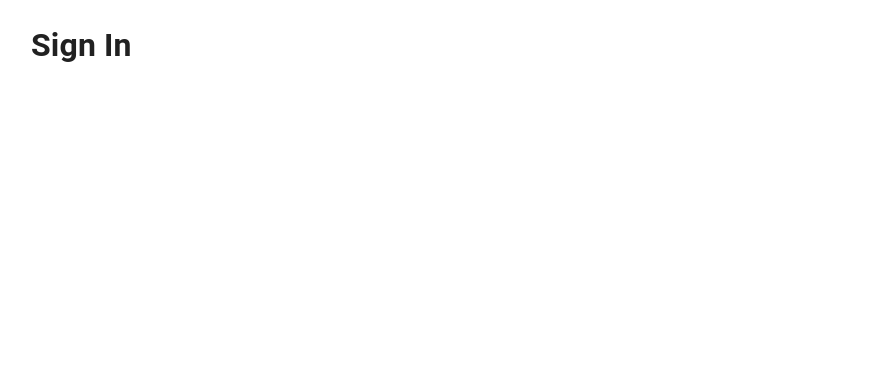
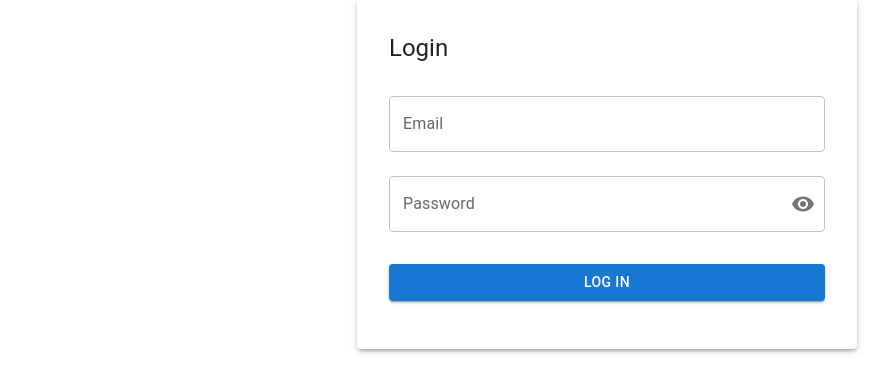
Before and after one commit to True-Orbit/web, a Next.js app: page /login in a window 1280 px wide. Shown: the top 392 px of the page, without its empty margins (33-923 px from the left). Built offline with nearby package versions, Linux system fonts and the light colour scheme.

Commit message:
login page up

```diff
--- a/next.config.mjs
+++ b/next.config.mjs
@@ -9,7 +9,9 @@ const nextConfig = {
   sassOptions: {
     includePaths: [path.join(__dirname, 'styles')],
   },
-
+  experimental: {
+    serverComponents: false,
+  },
   async redirects() {
     return [
       {
--- a/src/app/feed/page.tsx
+++ b/src/app/feed/page.tsx
@@ -6,7 +6,7 @@ import { Context as AuthContext } from '@/resources/auth';
 
 const Feed = () => {
   const { isAuthenticated } = useContext(AuthContext);
-  console.log('isAuthenticated: ', isAuthenticated);
+
   return (
     <Container>
       <h1>Welcome to True Orbit!</h1>
--- a/src/app/layout.tsx
+++ b/src/app/layout.tsx
@@ -6,7 +6,7 @@ import { ThemeProvider } from '@mui/material/styles';
 import { createTheme } from '@/app/styles/themes';
 
 import { ProviderList, PageContainer } from '@/components/basic';
-import { ErrorBoundary, ErrorProvider } from '@/components/error';
+import { ErrorProvider } from '@/components/error';
 import { useBrowserColorScheme } from '@/lib/hooks';
 import { AuthProvider } from '@/resources/auth';
 
@@ -23,7 +23,6 @@ export default function RootLayout({ children }: RootLayoutProps) {
   return (
     <ThemeProvider theme={theme}>
       <ErrorProvider>
-        <ErrorBoundary>
         <ProviderList providers={providers}>
           <html lang={language}>
             <body>
@@ -31,7 +30,6 @@ export default function RootLayout({ children }: RootLayoutProps) {
             </body>
           </html>
         </ProviderList>
-        </ErrorBoundary>
       </ErrorProvider>
     </ThemeProvider>
   );
--- a/src/app/login/page.tsx
+++ b/src/app/login/page.tsx
@@ -1,9 +1,10 @@
 import { Container } from '@mui/material';
+import { LoginForm } from '@/components/forms';
 
 const Login = () => {
   return (
     <Container>
-      <h1>Sign In</h1>
+      <LoginForm />
     </Container>
   );
 };
--- a/src/components/forms/login.tsx
+++ b/src/components/forms/login.tsx
@@ -1,9 +1,12 @@
+"use client";
+
+import { useContext } from 'react';
 import { useForm, FormProvider } from 'react-hook-form';
 import { zodResolver } from '@hookform/resolvers/zod';
 import * as z from 'zod';
 import { Button, Box, Paper, Typography } from '@mui/material';
 import { Email, Password } from '@/components/fields';
-
+import { Context as AuthContext } from '@/resources/auth';
 
 const loginSchema = z.object({
   email: Email.schema,
@@ -13,7 +16,7 @@ const loginSchema = z.object({
 type LoginFormValues = z.infer<typeof loginSchema>;
 
 export const LoginForm = () => {
-  const methods = useForm<LoginFormValues>({
+  const zodMethods = useForm<LoginFormValues>({
     resolver: zodResolver(loginSchema),
     defaultValues: {
       email: '',
@@ -21,11 +24,13 @@ export const LoginForm = () => {
     }
   });
 
-  const { handleSubmit, formState: { isSubmitting } } = methods;
+  const { handleSubmit, formState: { isSubmitting } } = zodMethods;
+
+  const { login } = useContext(AuthContext);
 
   const onSubmit = async (data: LoginFormValues) => {
     try {
-
+      login(data);
     } catch (error) {
       console.error('Login failed:', error);
     }
@@ -37,7 +42,7 @@ export const LoginForm = () => {
         Login
       </Typography>
 
-      <FormProvider {...methods}>
+      <FormProvider {...zodMethods}>
         <Box component="form" onSubmit={handleSubmit(onSubmit)} sx={{ mt: 2 }}>
           <Email.field />
           <Password.field />
--- a/src/resources/auth/api.ts
+++ b/src/resources/auth/api.ts
@@ -1,9 +1,9 @@
 import { apiClient } from '@/lib/utils';
 
-import { models } from '.';
+import { MODELS } from '.';
 
-export const login = (credentials: models.Credentials) => apiClient.post('/auth/login', credentials);
+export const login = (credentials: MODELS.Credentials) => apiClient.post('/auth/login', credentials);
 
-export const register = (userData: models.Credentials) => apiClient.post('/auth/register', userData);
+export const register = (userData: MODELS.Credentials) => apiClient.post('/auth/register', userData);
 
 export const logout = () => apiClient.post('/auth/logout');
--- a/src/resources/auth/provider.tsx
+++ b/src/resources/auth/provider.tsx
@@ -1,6 +1,7 @@
 'use client';
 
 import React, { useReducer, useEffect, ReactNode } from 'react';
+import { useRouter } from 'next/navigation';
 
 import { getAuthToken, setAuthToken, removeAuthToken, setRefreshToken, removeRefreshToken } from '@/resources/auth';
 
@@ -12,8 +13,8 @@ interface Props {
 
 export const AuthProvider = ({ children }: Props) => {
   const [state, dispatch] = useReducer(reducers, DEFAULTS.context);
+  const router = useRouter();
 
-  // Check for existing session on component mount
   useEffect(() => {
     const initializeAuth = async () => {
       if (!getAuthToken()) return dispatch({ type: 'setLoading', payload: false });
@@ -32,6 +33,7 @@ export const AuthProvider = ({ children }: Props) => {
       if (refreshToken) setRefreshToken(refreshToken);
 
       dispatch({ type: 'setUser', payload: userData });
+      router.push('/feed');
       // eslint-disable-next-line @typescript-eslint/no-explicit-any
     } catch (err: any) {
       dispatch({ type: 'setError', payload: err.response?.data?.message || 'Login failed' });
```
Also changed, not shown: src/components/auth/index.ts (added). Lines whose indentation alone changed are shown as unchanged.
